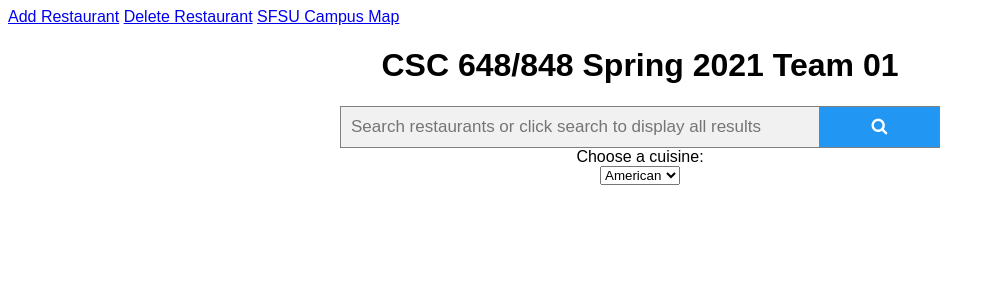
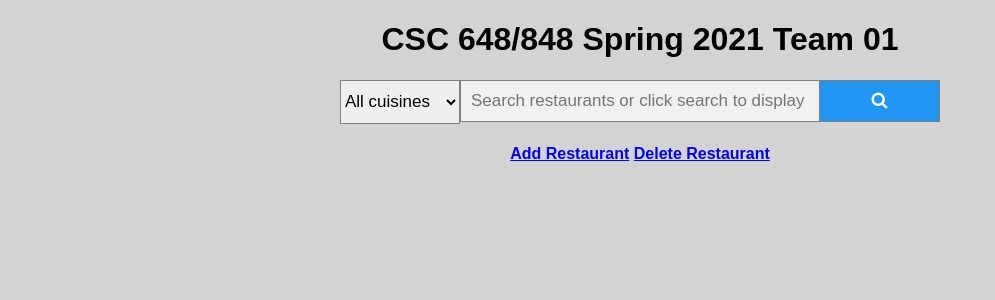
Before and after one commit to jasjahan/CSC848-FinalProject-HungryGators19, a Flask app: page / in a window 1280 px wide. Shown: the top 300 px of the page, without its empty margins (0-995 px from the left). Run offline with Flask 2, Linux system fonts and the light colour scheme; some libraries are stand-ins or nearby versions.

Commit message:
modified search bar functionality and added Google Map API

```diff
--- a/flaskProject/foodApp/app.py
+++ b/flaskProject/foodApp/app.py
@@ -1,12 +1,14 @@
 from flask import Flask
 from flask_sqlalchemy import SQLAlchemy
 from urllib.parse import quote_plus
-from flask import request, render_template
+from flask import request, render_template, make_response
 from sqlalchemy import or_, and_
 import os
 from sqlalchemy import ForeignKey
 
+
 app = Flask(__name__)
+
 app.config['UPLOAD_FOLDER'] = 'static/images'
 app.jinja_env.filters['quote_plus'] = lambda u: quote_plus(u)
 
@@ -35,22 +37,24 @@ class Restaurant(db.Model):
     # We always need an id
     id = db.Column(db.Integer, primary_key=True)
 
-    # A restaurant has a name, address, phone, zip, image, and cuisine style:
+    # A restaurant has a name, address, phone, zip, image, cuisine style, and description:
     name = db.Column(db.String(45), nullable=False)
-    address = db.Column(db.String(45), nullable=False)
+    address = db.Column(db.String(100), nullable=False)
     phone_number = db.Column(db.String(45), nullable=False)
     zip_code = db.Column(db.String(45), nullable=False)
     image = db.Column(db.String(100), nullable=False)
     cuisine = db.Column(db.String(45), nullable=False)
+    description = db.Column(db.String(300), nullable=False)
 
     # constructor for creating a restaurant
-    def __init__(self, name, address, phone_number, zip_code, image, cuisine):
+    def __init__(self, name, address, phone_number, zip_code, image, cuisine, description):
         self.name = name
         self.address = address
         self.phone_number = phone_number
         self.zip_code = zip_code
         self.image = image
         self.cuisine = cuisine
+        self.description = description
 
 
 class Menu(db.Model):
@@ -74,12 +78,12 @@ class Menu(db.Model):
 
 
 # method for adding a restaurant
-def create_restaurant(new_name, new_address, new_phone, new_zip, new_image, cuisine):
+def create_restaurant(new_name, new_address, new_phone, new_zip, new_image, cuisine, description):
     # Create a restaurant with the provided input.
     # At first, we will trust the user.
 
     # This line maps to (the Restaurant.__init__ method)
-    restaurant = Restaurant(new_name, new_address, new_phone, new_zip, new_image, cuisine)
+    restaurant = Restaurant(new_name, new_address, new_phone, new_zip, new_image, cuisine, description)
 
     # Actually add this restaurant to the database
     db.session.add(restaurant)
@@ -182,21 +186,29 @@ def search_restaurant():
             query = '%{}%'.format(query)
             result = db.session.query(Restaurant).filter(
                 and_(
-                    Restaurant.cuisine == cuisine,
+                    Restaurant.cuisine == cuisine if cuisine != 'all cuisines' else True,
                     or_(
                         Restaurant.name.like(query),
                         or_(
                             Restaurant.address.like(query),
                             or_(
                                 Restaurant.phone_number.like(query),
-                                Restaurant.zip_code.like(query)
+                                Restaurant.zip_code.like(query),
+                                or_(
+                                    Restaurant.description.like(query)
+                                )
                             )
                         )
                     )
                 )
             )
         else:
-            result = db.session.query(Restaurant)
+            result = db.session.query(Restaurant).filter(
+                and_(
+                    Restaurant.cuisine == cuisine if cuisine != 'all cuisines' else True,
+                    True
+                )
+            )
 
         restaurants = [{
             "id": row.id,
@@ -205,11 +217,23 @@ def search_restaurant():
             "phone_number": row.phone_number,
             "zip_code": row.zip_code,
             "image": row.image,
-            "cuisine": row.cuisine
+            "cuisine": row.cuisine,
+            "description": row.description
         } for row in result]
 
-        return render_template('index.html', restaurants=restaurants)
-    return render_template('index.html')
+        # disabling cache
+        r = make_response(render_template('index.html', restaurants=restaurants))
+        r.headers["Cache-Control"] = "no-cache, no-store, must-revalidate"
+        r.headers["Pragma"] = "no-cache"
+        r.headers["Expires"] = "0"
+        r.headers['Cache-Control'] = 'public, max-age=0'
+        return r
+    r = make_response(render_template('index.html'))
+    r.headers["Cache-Control"] = "no-cache, no-store, must-revalidate"
+    r.headers["Pragma"] = "no-cache"
+    r.headers["Expires"] = "0"
+    r.headers['Cache-Control'] = 'public, max-age=0'
+    return r
 
 
 # endpoint for adding a restaurant
@@ -238,10 +262,11 @@ def add_restaurant():
     restaurant_phone = request.form.get('phone_field')
     restaurant_zip = request.form.get('zip_field')
     restaurant_cuisine = request.form.get('cuisine')
+    restaurant_description = request.form.get('description')
 
     # create a restaurant to be added
     restaurant = create_restaurant(restaurant_name, restaurant_address, restaurant_phone,
-                                   restaurant_zip, file_path, restaurant_cuisine)
+                                   restaurant_zip, file_path, restaurant_cuisine, restaurant_description)
     return render_template('add_restaurant.html', restaurant=restaurant)
 
 
@@ -304,12 +329,6 @@ def add_entry():
     return render_template('add_entry.html', entry=entry, name=restaurant_name, id=restaurant_id)
 
 
-@app.route('/map', methods=['GET', 'POST'])
-def map_func():
-    if request.method == 'GET':
-        return render_template('map.html')
-
-
 if __name__ == '__main__':
     app.debug = True
     app.run()
--- a/flaskProject/foodApp/static/index.css
+++ b/flaskProject/foodApp/static/index.css
@@ -5,12 +5,19 @@ body {
 * {
   box-sizing: border-box;
 }
+#cuisine {
+  font-size: 17px;
+  border: 1px solid grey;
+  float: left;
+  width: 20%;
+  height: 44px;
+}
 form.example input[type=text] {
   padding: 10px;
   font-size: 17px;
   border: 1px solid grey;
   float: left;
-  width: 80%;
+  width: 60%;
   background: #f1f1f1;
 }
 form.example button {
--- a/flaskProject/foodApp/templates/add_restaurant.html
+++ b/flaskProject/foodApp/templates/add_restaurant.html
@@ -22,6 +22,9 @@
 	<label for="zip_id">Zip code</label>
     <input id="zip_id" name="zip_field" type="text"/></br>
 
+    <label for="description_id">Description</label>
+    <input id="description_id" name="description" type="text"/></br>
+
     <label for="cuisine_id">Select a cuisine:</label>
     <input type="radio" id="american" name="cuisine" value="american"
          checked>
--- a/flaskProject/foodApp/templates/index.html
+++ b/flaskProject/foodApp/templates/index.html
@@ -1,53 +1,104 @@
 <!DOCTYPE html>
 <html>
     <head>
-        <meta name="viewport" content="width=device-width, initial-scale=1.0">
+        <!-- Required meta tags -->
+        <meta charset="utf-8">
+        <meta name="viewport" content="width=device-width, initial-scale=1, shrink-to-fit=no">
+        <script>
+            var api_key = 'AIzaSyACO6dBtKF7trOPjjlHCp_L_dyY4jaZ61E'
+        </script>
+        <script src='https://maps.googleapis.com/maps/api/js?key=AIzaSyACO6dBtKF7trOPjjlHCp_L_dyY4jaZ61E&libraries=&v=weekly'></script>
         <link rel="stylesheet"
         href="https://cdnjs.cloudflare.com/ajax/libs/font-awesome/4.7.0/css/font-awesome.min.css">
         <link rel="stylesheet" href="/static/index.css">
+
+        <style>
+            .map {
+                height: 300px;
+                width: 300px;
+                float: left
+            }
+            .restaurant {
+                height: 300px;
+                width: 300px;
+                float: left
+            }
+            .card {
+                width: 604px;
+                height: 435px;
+                position: relative;
+                margin: 0 auto;
+                margin-bottom: 80px;
+                box-shadow: 0 4px 6px 0 rgba(0,0,0,0.5)
+            }
+        </style>
     </head>
-    <header>
-        <a href="/add">Add Restaurant</a>
-        <a href="/delete">Delete Restaurant</a>
-        <a href="/map">SFSU Campus Map</a>
-    </header>
-    <body>
+
+    <body style="background-color:#D3D3D3;">
         <h1><center>CSC 648/848 Spring 2021 Team 01</center></h1>
-        <ul>
-            {% for restaurant in restaurants %}
-                <center>
-                    {{ restaurant.name }},
-                    {{ restaurant.address }},
-                    {{ restaurant.phone_number }},
-                    {{ restaurant.zip_code }}
-                  	{% if restaurant.image != '' %}
-                  		<br><img src="{{ restaurant.image }}" alt="{{ restaurant.name }} Image" width="200" height="200">
-                  	{% endif %}
-                    <form method="post" action="/menu">
-                        <input type="hidden" name="restaurant_id" value="{{ restaurant.id }}">
-                        <input type="hidden" name="restaurant_name" value="{{ restaurant.name }}">
-                        <button>Show Menu</button>
-                    </form>
-                </center>
-            {% endfor %}
-        </ul>
+
         <form class="example" method="post" action="/" style="margin:auto;max-width:600px">
+            <select name="cuisine" id="cuisine">
+                {% for cuisine in ['all cuisines', 'american', 'asian', 'european', 'african'] %}
+                    {% if "cuisine" in restaurants and cuisine == restaurant.cuisine %}
+                        <option value="{{ cuisine }}" selected>{{ cuisine.capitalize() }}</option>
+                    {% else %}
+                        <option value="{{ cuisine }}">{{ cuisine.capitalize() }}</option>
+                    {% endif %}
+                {% endfor %}
+            </select>
             <input type="text"
                    placeholder="Search restaurants or click search to display all results"
                    name="restaurant">
             <button type="submit"><i class="fa fa-search"></i></button></br>
-            <label for="cuisine"><center>Choose a cuisine:</center></label>
+        </form>
+        <h4>
             <center>
-                <select name="cuisine" id="cuisine">
-                    {% for cuisine in ['american', 'asian', 'european', 'african'] %}
-                        {% if "cuisine" in restaurants and cuisine == restaurant.cuisine %}
-                            <option value="{{ cuisine }}" selected>{{ cuisine.capitalize() }}</option>
+                <a href="/add">Add Restaurant</a>
+                <a href="/delete">Delete Restaurant</a>
+            </center>
+        </h4>
+
+            {% for restaurant in restaurants %}
+                <div class="card">
+                    <div class="restaurant">
+                  	    {% if restaurant.image != '' %}
+                            <img src="{{ restaurant.image }}" alt="{{ restaurant.name }} Image" width="300" height="300"><br>
                         {% else %}
-                            <option value="{{ cuisine }}">{{ cuisine.capitalize() }}</option>
+                            <img src="static/images/default.png" alt="{{ restaurant.name }} Image" width="300" height="300"><br>
                         {% endif %}
-                    {% endfor %}
-                </select>
-            </center>
-        </form>
+                        <b style="margin-left: 10px; font-size: 22px">{{ restaurant.name }}</b><span> · {{ restaurant.cuisine }}</span><br>
+                        <b style="margin-left: 10px; font-size: 10px"></b><span>{{ restaurant.description }}</span><br>
+                        <a style="margin-left: 10px" href="tel:{{ restaurant.phone_number }}">{{ restaurant.phone_number }}</a><br>
+                        <b style="margin-left: 10px; font-size: 10px"></b><span>{{ restaurant.address }}</span><br>
+                        <b style="margin-left: 10px; font-size: 10px"></b><span>{{ restaurant.zip_code }}</span><br>
+                        <form style="margin-left: 10px" method="post" action="/menu">
+                            <input type="hidden" name="restaurant_id" value="{{ restaurant.id }}">
+                            <input type="hidden" name="restaurant_name" value="{{ restaurant.name }}">
+                            <button>Show Menu</button>
+                        </form>
+                    </div>
+                    <div class="map" data-address="{{ restaurant.address }}" data-zip="{{ restaurant.zip_code }}"></div>
+                </div>
+            {% endfor %}
+
     </body>
+    <script>
+        function load_map(map_element, address){
+            fetch(`https://maps.googleapis.com/maps/api/geocode/json?address=${address}&key=${api_key}`).then(response => {
+                response.json().then(data => {
+                    let place = { lat: data.results[0].geometry.location.lat, lng: data.results[0].geometry.location.lng}
+                    let map = new google.maps.Map(map_element, { zoom: 12, center: place})
+                    let marker = new google.maps.Marker({
+                        position: place,
+                        map: map
+                    })
+                })
+            })
+        }
+        {% for restaurant in restaurants %}
+            load_map(document.getElementsByClassName("map")[{{ loop.index-1 }}], document.getElementsByClassName("map")[{{ loop.index-1 }}].dataset.address)
+        {% endfor %}
+    </script>
+
 </html>
```
Also changed, not shown: flaskProject/foodApp/temporary.html (added, +33 -0 lines), flaskProject/foodApp/static/images/Screen Shot 2021-03-31 at 5.59.40 PM.png (added), flaskProject/foodApp/static/images/Screen Shot 2021-03-31 at 6.00.17 PM.png (added), flaskProject/foodApp/static/images/Screen Shot 2021-04-02 at 5.46.58 PM.png (added), flaskProject/foodApp/static/images/Screen Shot 2021-04-02 at 5.47.12 PM.png (added), flaskProject/foodApp/static/images/Screen Shot 2021-04-02 at 5.47.54 PM.png (added), flaskProject/foodApp/static/images/Screen Shot 2021-04-08 at 12.37.16 AM.png (added), 4 other files.
